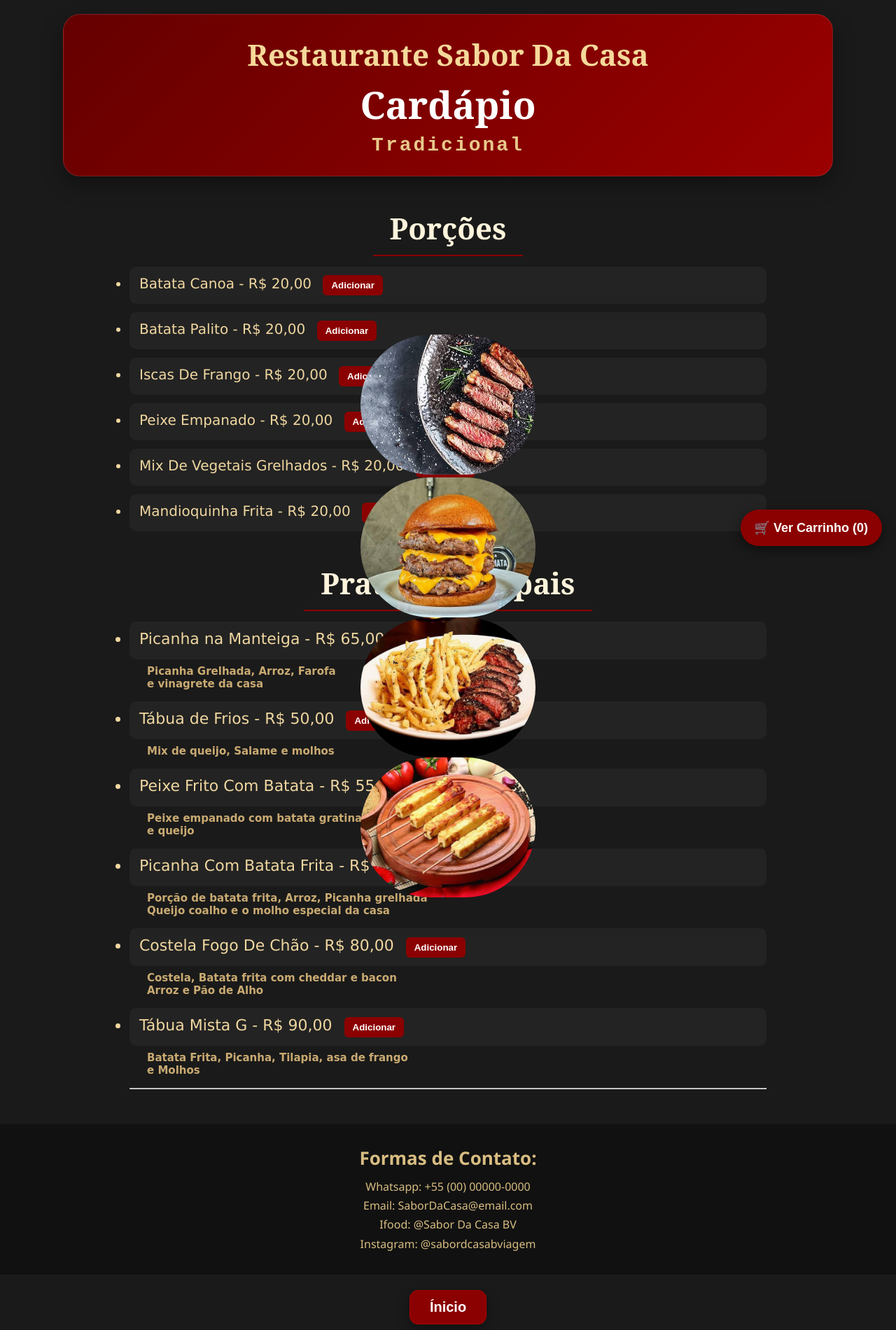
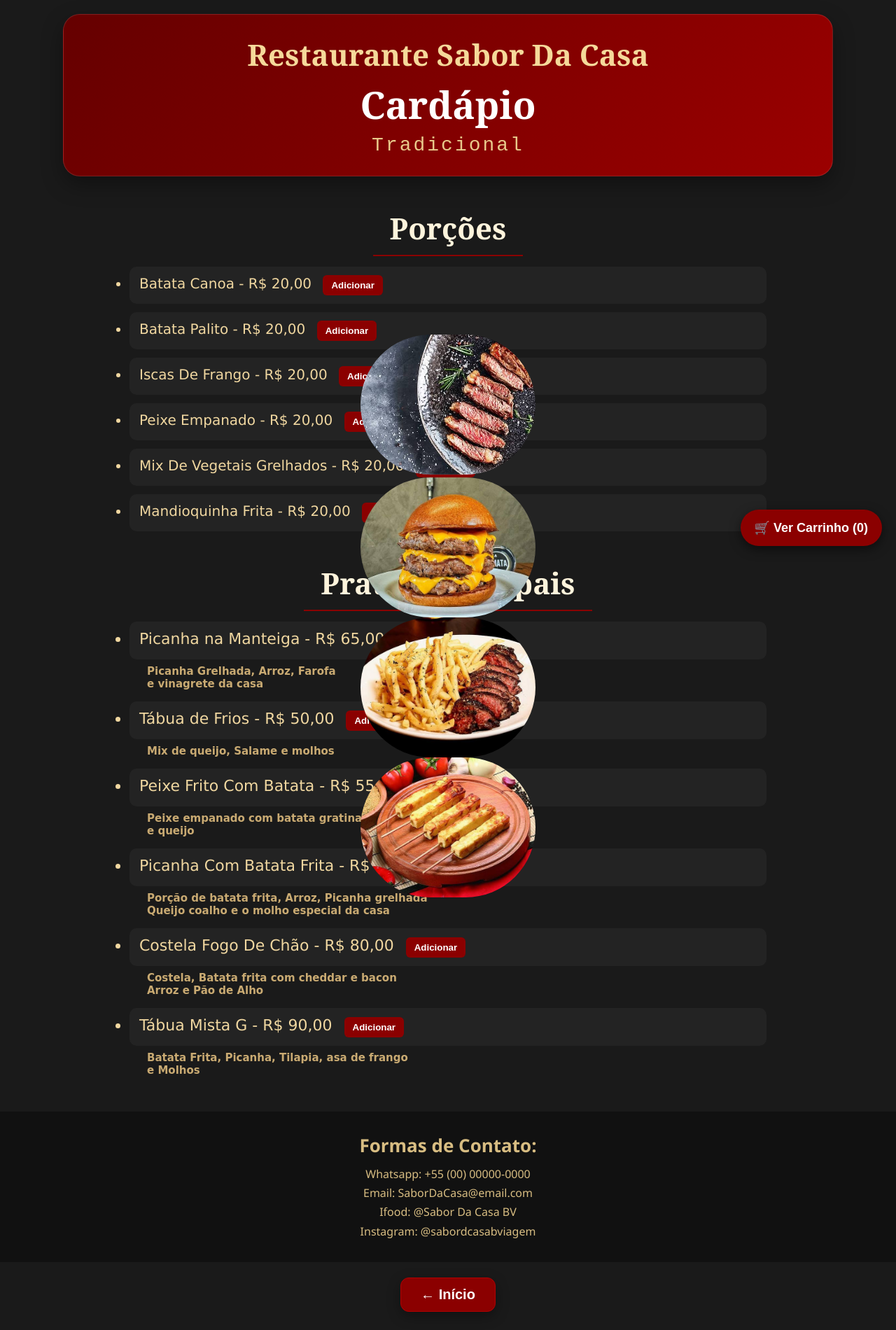
Before and after one commit to sgdavi488-cell/codigos3, a plain HTML site: page projeto 01/Html/comidas.html in a window 1280 px wide. Shown: the whole page at 70% size. Drawn offline with Linux system fonts and the light colour scheme.

Commit message:
Organiza header e botão Inicio de comidas

```diff
--- a/projeto 01/Html/comidas.html
+++ b/projeto 01/Html/comidas.html
@@ -3,15 +3,17 @@
 <head>
     <meta charset="UTF-8">
     <meta name="viewport" content="width=device-width, initial-scale=1.0">
-    <title>Cardápio digital</title>
+    <title>Cardápio digital - Comidas</title>
     <link rel="stylesheet" href="../Css/comidas.css">
+</head>
+<body>
     <header>
         <h1 class="Nome">Restaurante Sabor Da Casa</h1>
-        <h1 class="Cardapio">Cardápio</h1>
-        <h1 class="Tradicional">Tradicional</h1>
+        <h2 class="Cardapio">Cardápio</h2>
+        <p class="Tradicional">Tradicional</p>
     </header>
-</head>
-<body>
+
+    <main>
         <h1 id="TituloP">Porções</h1>
         <ul class="Porções">
             <li>Batata Canoa - R$ 20,00 <button class="btn-pedir" onclick="adicionarItem('Batata Canoa', 20.00)">Adicionar</button></li>
@@ -33,25 +35,19 @@
         <ul class="Principais">
             <li>Picanha na Manteiga - R$ 65,00 <button class="btn-pedir" onclick="adicionarItem('Picanha na Manteiga', 65.00)">Adicionar</button></li>
             <h3 id="Picanha">Picanha Grelhada, Arroz, Farofa <br>e vinagrete da casa</h3>
-
             <li>Tábua de Frios - R$ 50,00 <button class="btn-pedir" onclick="adicionarItem('Tábua de Frios', 50.00)">Adicionar</button></li>
             <h3 id="Tabua">Mix de queijo, Salame e molhos</h3>
-
             <li>Peixe Frito Com Batata - R$ 55,00 <button class="btn-pedir" onclick="adicionarItem('Peixe Frito Com Batata', 55.00)">Adicionar</button></li>
             <h3 id="Peixe">Peixe empanado com batata gratinada <br>e queijo</h3>
-
             <li>Picanha Com Batata Frita - R$ 70,00 <button class="btn-pedir" onclick="adicionarItem('Picanha Com Batata Frita', 70.00)">Adicionar</button></li>
             <h3 id="PicanhaCBatata">Porção de batata frita, Arroz, Picanha grelhada<br> Queijo coalho e o molho especial da casa</h3>
-
             <li>Costela Fogo De Chão - R$ 80,00 <button class="btn-pedir" onclick="adicionarItem('Costela Fogo De Chão', 80.00)">Adicionar</button></li>
             <h3 id="Costela">Costela, Batata frita com cheddar e bacon<br> Arroz e Pão de Alho</h3>
-
             <li>Tábua Mista G - R$ 90,00 <button class="btn-pedir" onclick="adicionarItem('Tábua Mista G', 90.00)">Adicionar</button></li>
             <h3 id="TabuaMista">Batata Frita, Picanha, Tilapia, asa de frango<br> e Molhos</h3>
-        <hr>
         </ul>
+    </main>
 
-    <!-- Carrinho Flutuante -->
     <div id="carrinho-flutuante" class="carrinho-escondido">
         <h3>Seu Pedido</h3>
         <ul id="lista-carrinho"></ul>
@@ -61,13 +57,15 @@
     </div>
 
     <button onclick="alternarCarrinho()" class="btn-abrir-carrinho">🛒 Ver Carrinho (<span id="contador-carrinho">0</span>)</button>
-</body>
+
     <footer>
         <div id="Footer">
             <h1>Formas de Contato:</h1>
             <h2>Whatsapp: +55 (00) 00000-0000<br> Email: SaborDaCasa@email.com<br> Ifood: @Sabor Da Casa BV<br>Instagram: @sabordcasabviagem</h2>
         </div>
-    <a href="index.html" class="Inicio">Ínicio</a>
+        <a href="index.html" class="Inicio">← Início</a>
     </footer>
+
     <script src="../Css/script.js"></script>
+</body>
 </html>
```
Lines whose indentation alone changed are shown as unchanged.
